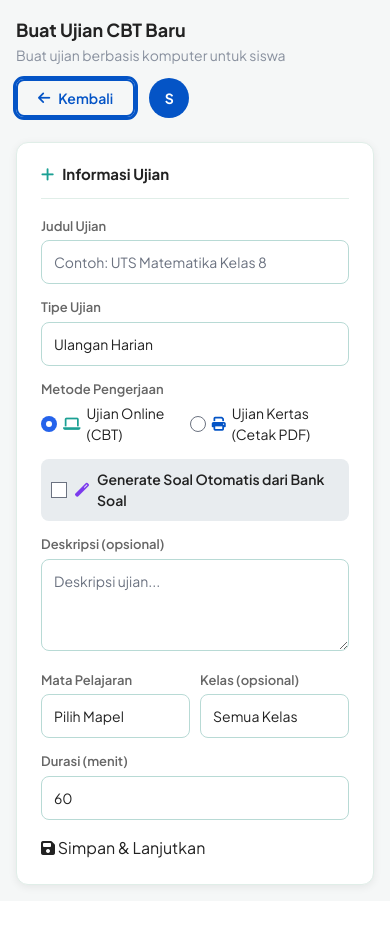
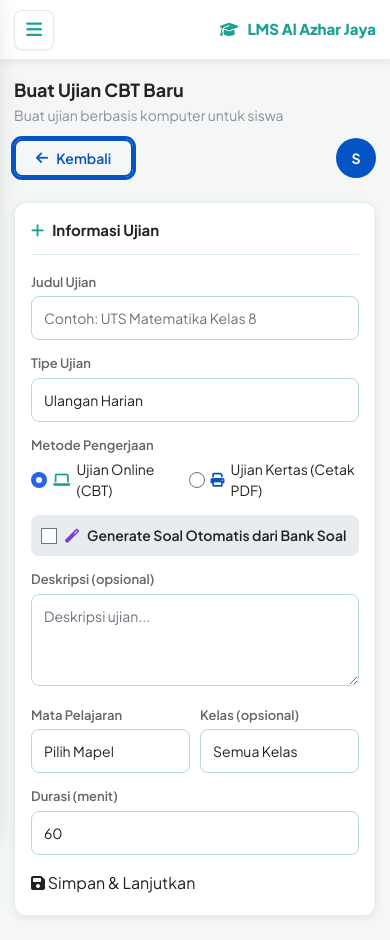
Before and after one commit to alfajrin23/LMS-Al-Azhar-SMP, a Laravel app: page /guru/cbt/create in a window 390 px wide. Before the commit the page ends 891 px from the top, so only its background shows below. Run offline with Laravel 12, Linux system fonts and the light colour scheme; a user stored in the database is signed in; data comes from the database, SQL or seed files in the repository; style sheets or scripts are compiled from the project's sources; some libraries are stand-ins or nearby versions.

Commit message:
Make dashboard navigation mobile friendly

```diff
--- a/public/style.css
+++ b/public/style.css
@@ -416,6 +416,59 @@ body{
   .tab-nav label i{display:none}
 }
 .dashboard-layout{display:flex;min-height:100vh}
+.mobile-header{
+  display:none;
+}
+.mobile-menu-toggle,
+.sidebar-close{
+  width:40px;
+  height:40px;
+  border:1px solid var(--border-light);
+  background:var(--white);
+  color:var(--teal);
+  border-radius:var(--radius-sm);
+  cursor:pointer;
+  align-items:center;
+  justify-content:center;
+  font-size:18px;
+  flex-shrink:0;
+  box-shadow:var(--shadow-sm);
+}
+.mobile-menu-toggle:hover,
+.sidebar-close:hover{
+  background:var(--teal-bg);
+  border-color:var(--border);
+}
+.mobile-header-brand{
+  min-width:0;
+  display:flex;
+  align-items:center;
+  gap:9px;
+  color:var(--teal);
+  font-size:15px;
+  font-weight:800;
+}
+.mobile-header-brand span{
+  overflow:hidden;
+  text-overflow:ellipsis;
+  white-space:nowrap;
+}
+.sidebar-mobile-head{
+  display:none;
+}
+.sidebar-mobile-head strong{
+  display:block;
+  color:var(--teal);
+  font-size:16px;
+  line-height:1.2;
+}
+.sidebar-mobile-head span{
+  display:block;
+  color:var(--gray-400);
+  font-size:11px;
+  margin-top:2px;
+}
+body.sidebar-open{overflow:hidden}
 .sidebar{
   width:var(--sidebar-w);
   position:fixed;
@@ -1188,10 +1241,49 @@ tr:hover td{background:var(--gray-50)}
   .header-blue .content-header{margin:-20px -20px 20px -20px;padding:16px 20px}
 }
 @media(max-width:768px){
-  .sidebar{display:none}
-  .hamburger{display:flex}
-  .main-area{margin-left:0;padding:16px}
-  .sidebar.sidebar-mobile{display:flex;position:fixed;top:60px;left:0;bottom:0;z-index:100}
+  .mobile-header{
+    display:flex;
+    position:fixed;
+    top:0;
+    left:0;
+    right:0;
+    height:60px;
+    z-index:95;
+    background:var(--white);
+    border-bottom:1px solid var(--border-light);
+    box-shadow:var(--shadow);
+    padding:0 14px;
+    align-items:center;
+    justify-content:space-between;
+    gap:12px;
+  }
+  .mobile-menu-toggle,
+  .sidebar-close{display:inline-flex}
+  .dashboard-layout{display:block}
+  .sidebar{
+    display:flex;
+    width:min(86vw,320px);
+    max-width:320px;
+    top:0;
+    z-index:110;
+    padding-top:0;
+    box-shadow:8px 0 24px rgba(0,0,0,.14);
+    transform:translateX(-104%);
+    transition:transform .24s ease;
+  }
+  .sidebar.is-open,
+  .sidebar.sidebar-mobile{transform:translateX(0)}
+  .sidebar-mobile-head{
+    display:flex;
+    align-items:center;
+    justify-content:space-between;
+    gap:12px;
+    padding:14px 16px;
+    border-bottom:1px solid var(--border-light);
+  }
+  .sidebar .brand{padding-top:16px}
+  .overlay.show{display:block;z-index:105}
+  .main-area{margin-left:0;padding:76px 14px 24px}
   .grid-4,.grid-3{grid-template-columns:repeat(2,1fr)}
   .grid-2{grid-template-columns:1fr}
   .performa-grid{grid-template-columns:1fr}
@@ -1199,6 +1291,25 @@ tr:hover td{background:var(--gray-50)}
   .quick-action{grid-template-columns:repeat(2,1fr)}
   .content-header{flex-direction:column;align-items:flex-start}
   .content-header h1{font-size:18px}
+  .header-right{width:100%;justify-content:space-between;flex-wrap:wrap}
+  .card{padding:16px}
+  .card-header{align-items:flex-start;gap:8px;flex-direction:column}
+  .table-wrap,
+  .table-responsive{
+    margin-left:-16px;
+    margin-right:-16px;
+    padding-left:16px;
+    padding-right:16px;
+    overflow-x:auto;
+    -webkit-overflow-scrolling:touch;
+  }
+  .table-wrap table,
+  .table-responsive table{min-width:640px}
+  .form-control,
+  .form-select,
+  input,
+  select,
+  textarea{max-width:100%}
   .stat-card .stat-number,.admin-stat-card .asc-number{font-size:22px}
   .welcome-banner{flex-direction:column;text-align:center;gap:12px}
   .welcome-banner-left h2{font-size:18px}
--- a/resources/views/layouts/app.blade.php
+++ b/resources/views/layouts/app.blade.php
@@ -41,10 +41,23 @@
                     if(te) te.remove();
                 }, 5000);
             </script>
-            <aside class="sidebar">
-                <div style="display:flex;align-items:center;padding:0 20px 12px;border-bottom:1px solid var(--border-light);margin-bottom:8px">
-                    <button class="hamburger d-md-none" id="sidebarToggle" type="button" style="display:none">
-                        <span></span><span></span><span></span>
+            <header class="mobile-header">
+                <button class="mobile-menu-toggle" id="sidebarToggle" type="button" aria-controls="dashboardSidebar" aria-expanded="false" aria-label="Buka menu navigasi">
+                    <i class="fas fa-bars"></i>
+                </button>
+                <div class="mobile-header-brand">
+                    <i class="fas fa-graduation-cap"></i>
+                    <span>LMS Al Azhar Jaya</span>
+                </div>
+            </header>
+            <aside class="sidebar" id="dashboardSidebar" aria-label="Menu utama">
+                <div class="sidebar-mobile-head">
+                    <div>
+                        <strong>Menu</strong>
+                        <span>SMPIT Al Azhar Jaya Indonesia</span>
+                    </div>
+                    <button class="sidebar-close" id="sidebarClose" type="button" aria-label="Tutup menu">
+                        <i class="fas fa-times"></i>
                     </button>
                 </div>
                 <div class="brand">
@@ -75,20 +88,49 @@
     <script>
     document.addEventListener('DOMContentLoaded', function() {
         const sidebarToggle = document.getElementById('sidebarToggle');
-        const sidebar = document.querySelector('.sidebar');
+        const sidebarClose = document.getElementById('sidebarClose');
+        const sidebar = document.getElementById('dashboardSidebar') || document.querySelector('.sidebar');
         const overlay = document.querySelector('.overlay');
+
+        function openSidebar() {
+            if (!sidebar) return;
+            sidebar.classList.add('sidebar-mobile', 'is-open');
+            if (overlay) overlay.classList.add('show');
+            document.body.classList.add('sidebar-open');
+            if (sidebarToggle) sidebarToggle.setAttribute('aria-expanded', 'true');
+        }
+
+        function closeSidebar() {
+            if (!sidebar) return;
+            sidebar.classList.remove('sidebar-mobile', 'is-open');
+            if (overlay) overlay.classList.remove('show');
+            document.body.classList.remove('sidebar-open');
+            if (sidebarToggle) sidebarToggle.setAttribute('aria-expanded', 'false');
+        }
+
         if (sidebarToggle) {
             sidebarToggle.addEventListener('click', function() {
-                sidebar.classList.toggle('sidebar-mobile');
-                if (overlay) overlay.classList.toggle('show');
+                if (sidebar && sidebar.classList.contains('is-open')) {
+                    closeSidebar();
+                } else {
+                    openSidebar();
+                }
             });
         }
-        if (overlay) {
-            overlay.addEventListener('click', function() {
-                sidebar.classList.remove('sidebar-mobile');
-                this.classList.remove('show');
+        if (sidebarClose) sidebarClose.addEventListener('click', closeSidebar);
+        if (overlay) overlay.addEventListener('click', closeSidebar);
+        if (sidebar) {
+            sidebar.addEventListener('click', function(e) {
+                const isMobile = window.matchMedia('(max-width: 768px)').matches;
+                if (isMobile && e.target.closest('.sidebar-menu a, .sidebar-menu label')) closeSidebar();
             });
         }
+        document.addEventListener('keydown', function(e) {
+            if (e.key === 'Escape') closeSidebar();
+        });
+        window.addEventListener('resize', function() {
+            if (!window.matchMedia('(max-width: 768px)').matches) closeSidebar();
+        });
         let searchTimeout;
         const searchInput = document.getElementById('globalSearch');
         const searchResults = document.getElementById('searchResults');
```
